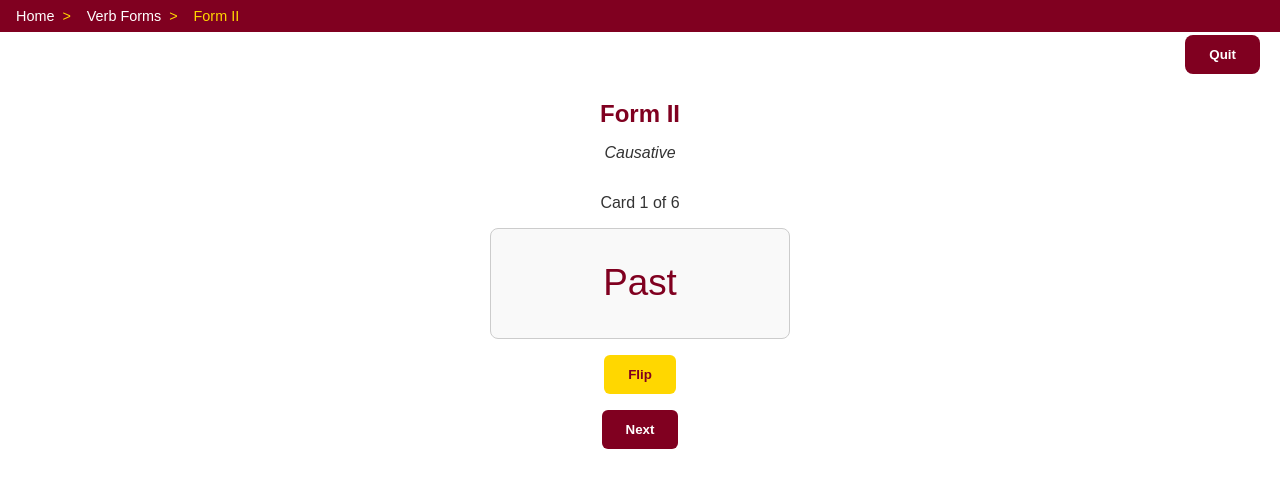
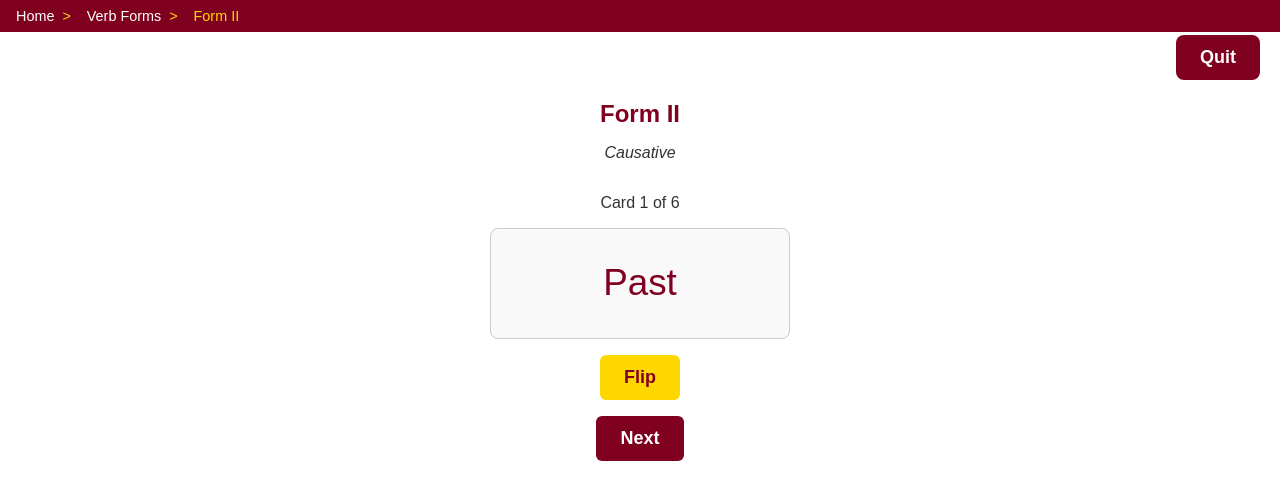
Before and after one commit to arafhossain/arabic-helper, a React (Create React App) app: page /verb-forms/form-ii in a window 1280 px wide. Both pictures are taken after a click on the button "Learn". Shown: the top 500 px of the page. Built offline with nearby package versions, Linux system fonts and the light colour scheme; a web font is replaced by a local one.

Commit message:
Update button font size, bottom buttons and quit button margins

```diff
--- a/src/components/FormLearn.css
+++ b/src/components/FormLearn.css
@@ -10,8 +10,8 @@
 
 .quit-button.top-right {
   position: absolute;
-  top: 20px;
-  right: 20px;
+  top: 1.5rem;
+  right: 1rem;
   background-color: maroon;
   color: white;
   border: none;
--- a/src/components/OverviewCard.css
+++ b/src/components/OverviewCard.css
@@ -39,6 +39,7 @@
 
   .footer {
     margin-top: 2rem;
+    margin-bottom: 3rem;
     @media (max-width: 600px) {
       margin-top: 1rem;
     }
--- a/src/theme.css
+++ b/src/theme.css
@@ -28,6 +28,7 @@ button {
   border-radius: 8px;
   cursor: pointer;
   padding: 0.75rem 1.5rem;
+  font-size: 1.125rem;
   transition: background-color 0.3s ease;
 }
 
```
Also changed, not shown: 1 other file (tests, documents, lock files or other folders).
